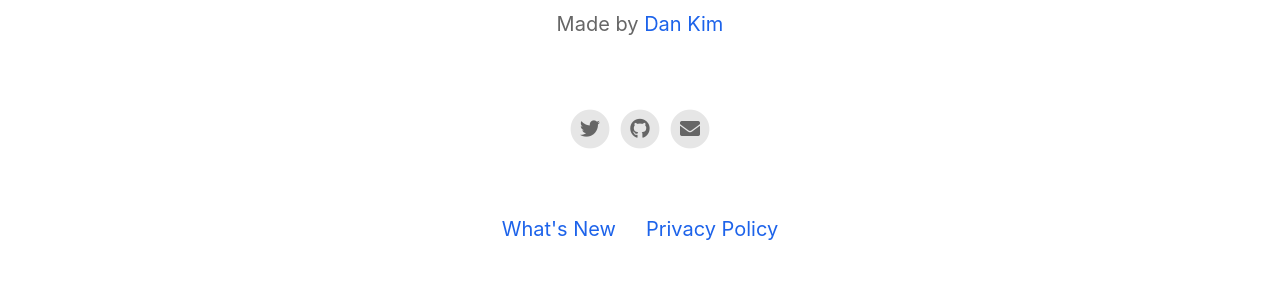
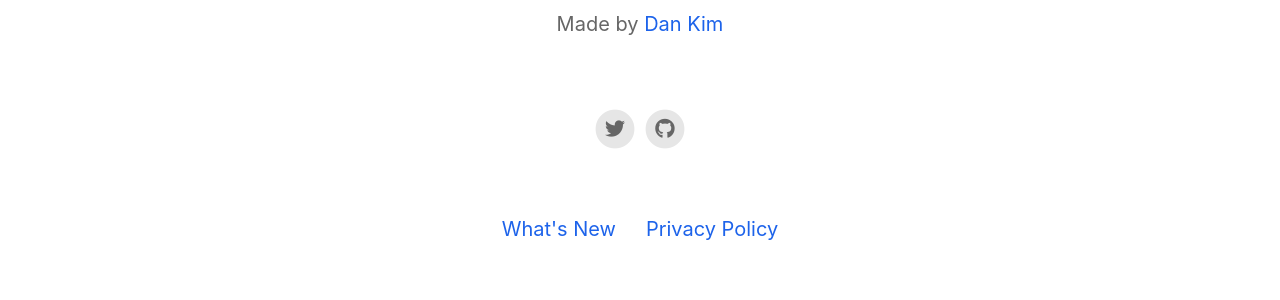
Before and after one commit to dankimio/fliptimer-promo, a Jekyll site: the page built from index.html, in a window 1280 px wide. Shown: the part 1504-1804 px from the top of the page. Built offline with Jekyll 4.4.1, drawn with Linux system fonts in a browser that asks for light colours; nearby versions of some CDN libraries.

Commit message:
Update App ID

```diff
--- a/_config.yml
+++ b/_config.yml
@@ -2,7 +2,7 @@
 page_title: # Automatically populates with app name if not set and if iOS app ID is set. Otherwise enter manually.
 
 # App Info
-ios_app_id: 1095742214  # Required. Enter iOS app ID to automatically populate name, price and icons (e.g. 718043190).
+ios_app_id: 1543547997  # Required. Enter iOS app ID to automatically populate name, price and icons (e.g. 718043190).
 
 appstore_link: # Automatically populates if not set and if iOS app ID is set. Otherwise enter manually.
 playstore_link: # Enter Google Play Store URL.
@@ -19,7 +19,7 @@
 your_name: Dan Kim
 your_link: https://dankim.io
 your_city:
-email_address: emil.baehr@gmail.com
+email_address:
 facebook_username:
 instagram_username: dankimio
 twitter_username: dankimio
@@ -28,7 +28,6 @@
 
 # Feature List (Edit, add or remove features to be presented.)
 features:
-
   - title: GitHub Pages Jekyll Theme
     description: Designed for GitHub Pages. Fork. Edit _config.yml. Upload screenshot/video. Push to gh-pages branch. Voilá!
     fontawesome_icon_name: magic
```
